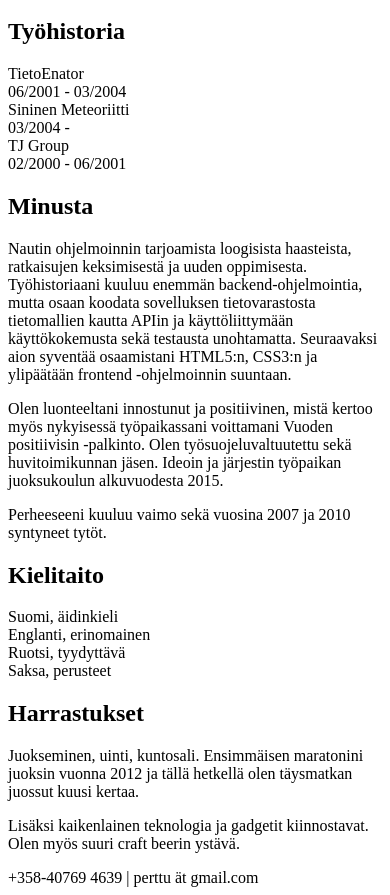
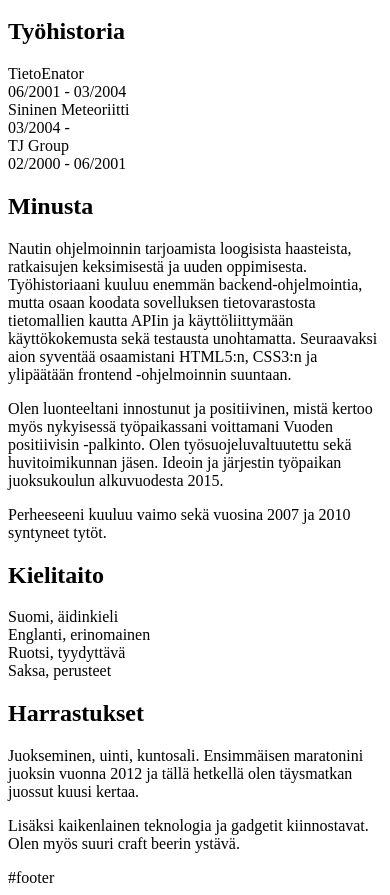
Before and after one commit to Tiketti/CV, a website: page index.html in a window 390 px wide. Shown: the part 100-995 px from the top of the page. Drawn offline with nearby package versions, Linux system fonts and the light colour scheme; some packages are replaced by stand-ins of ours.

Commit message:
Remove phone number, not needed at this point

```diff
--- a/index.html
+++ b/index.html
@@ -32,7 +32,7 @@
         <!--</div>
       </div>-->
 
-      <div id="footer">+358-40769 4639 | perttu &auml;t gmail.com</div>
+      <div id="footer">#footer</div>
     </div>
   </body>
 </html>
```
